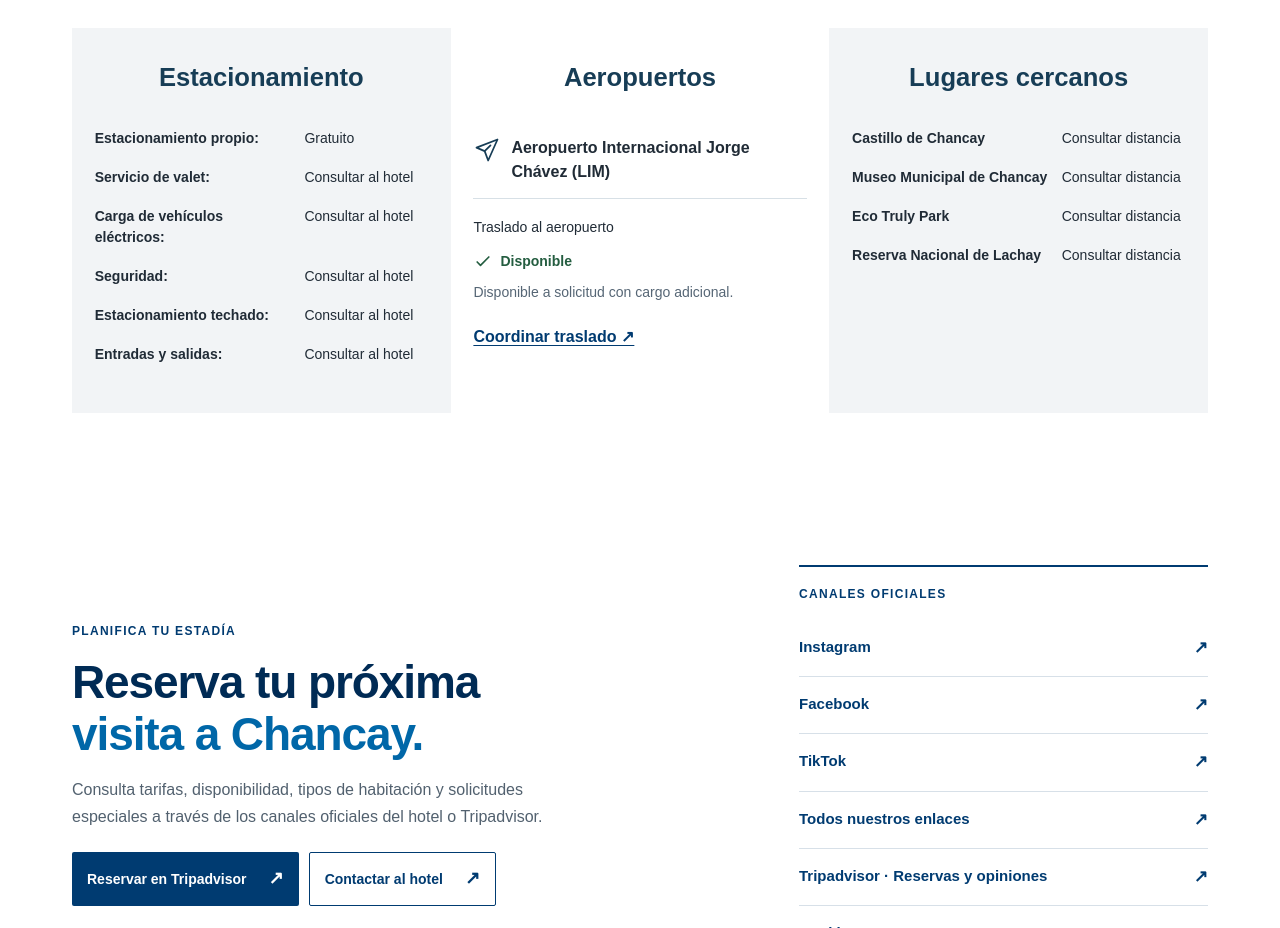
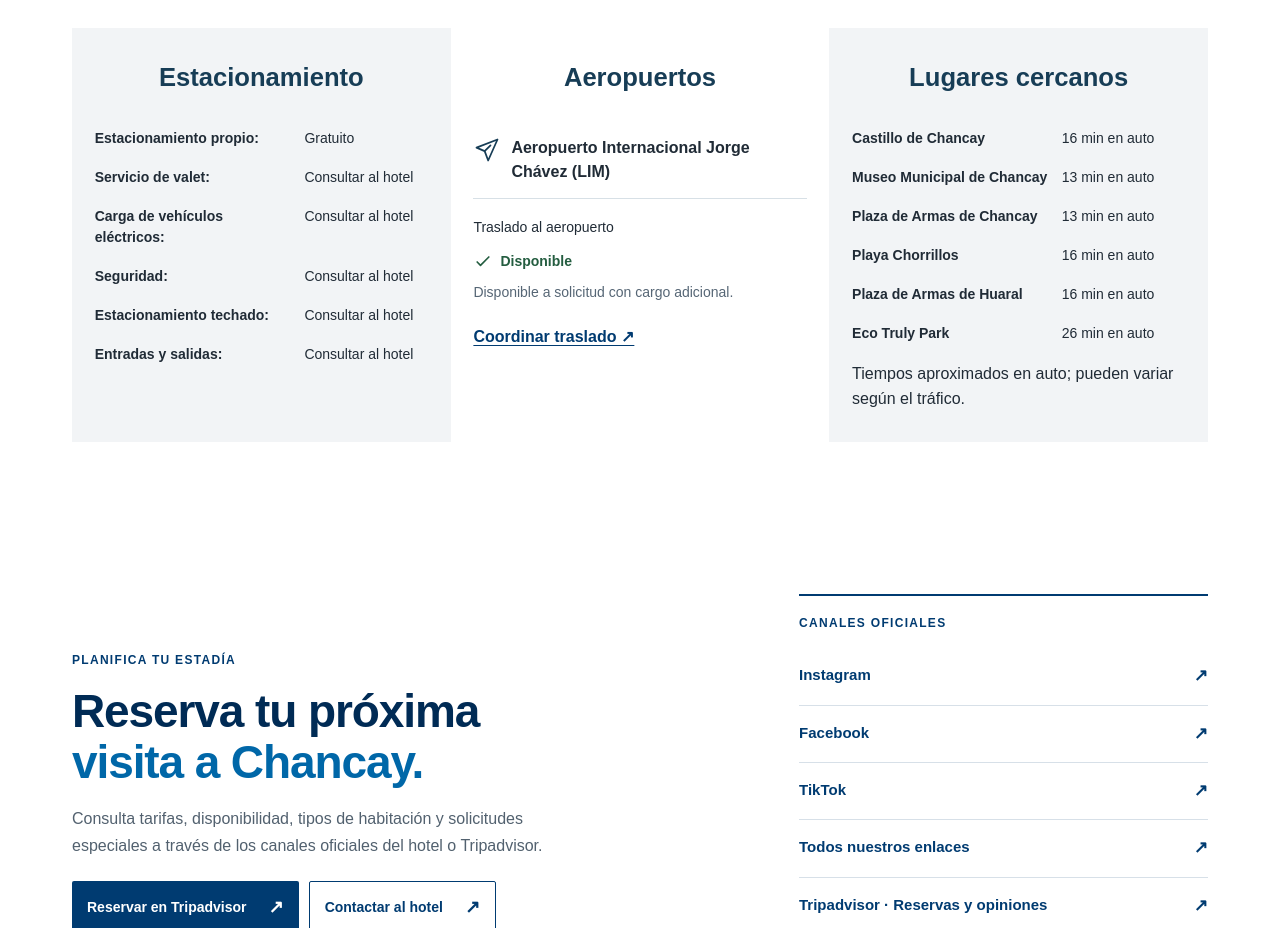
Before and after one commit to camilogomez17/hotelBlueThree, a Next.js app: page /ubicacion in a window 1280 px wide. Shown: the part 1060-1988 px from the top of the page. Built offline with nearby package versions, Linux system fonts and the light colour scheme.

Commit message:
Add verified nearby Chancay attractions and driving times

```diff
--- a/app/components/HotelLocation.tsx
+++ b/app/components/HotelLocation.tsx
@@ -54,8 +54,16 @@ export default function HotelLocation({ language = "es" }: { language?: "es" | "
           <h2>{en ? "What's nearby" : "Lugares cercanos"}</h2>
           <div className="hotel-location-panel-body">
             <ul className="hotel-location-facts hotel-location-nearby">
-              {["Castillo de Chancay", "Museo Municipal de Chancay", "Eco Truly Park", "Reserva Nacional de Lachay"].map(name => <li key={name}><strong>{name}</strong><span>{en ? "Distance on request" : "Consultar distancia"}</span></li>)}
+              {[
+                ["Castillo de Chancay", 16],
+                ["Museo Municipal de Chancay", 13],
+                ["Plaza de Armas de Chancay", 13],
+                ["Playa Chorrillos", 16],
+                ["Plaza de Armas de Huaral", 16],
+                ["Eco Truly Park", 26],
+              ].map(([name, minutes]) => <li key={name}><strong>{name}</strong><span>{en ? `${minutes} min drive` : `${minutes} min en auto`}</span></li>)}
             </ul>
+            <p className="hotel-location-nearby-note">{en ? "Approximate driving times; traffic may affect travel." : "Tiempos aproximados en auto; pueden variar según el tráfico."}</p>
           </div>
         </section>
       </div>
```
